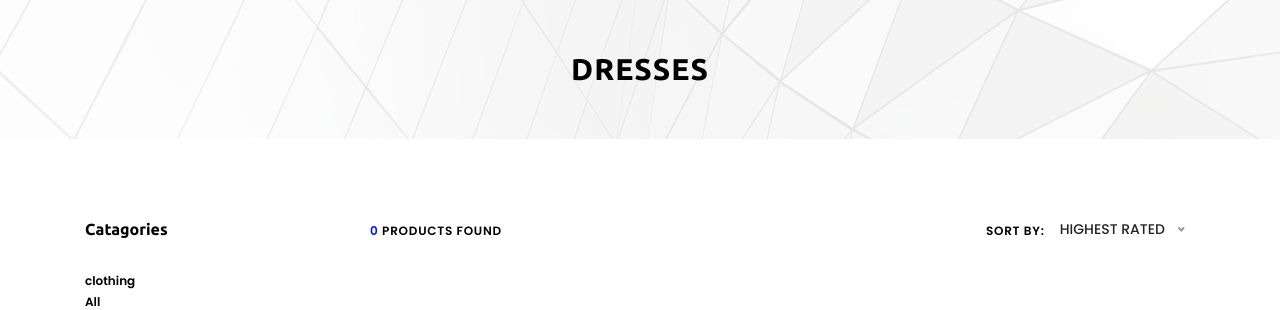
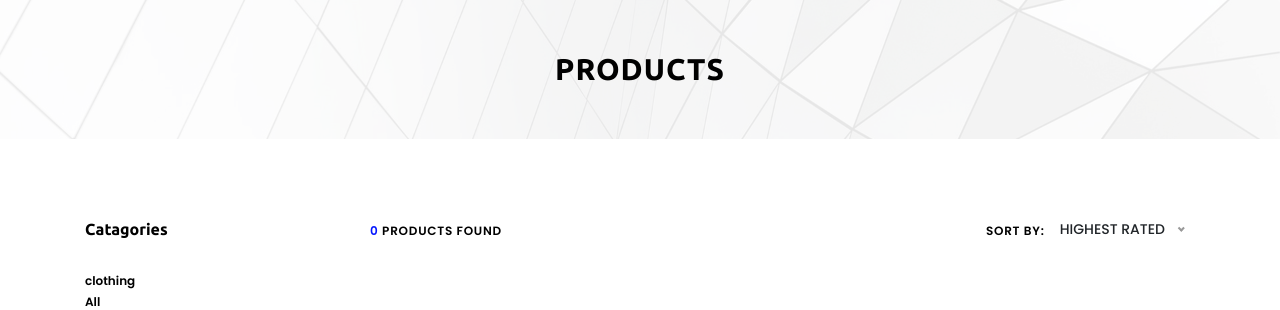
Before and after one commit to marush-in/ec, a Django app: page /products/ in a window 1280 px wide. Shown: the part 86-396 px from the top of the page. Run offline with Django 3.2, Linux system fonts and the light colour scheme; data that the repository does not hold is empty; some libraries are stand-ins or nearby versions; some web fonts are replaced.

Commit message:
タイトルの変更

```diff
--- a/app/templates/products/product_list.html
+++ b/app/templates/products/product_list.html
@@ -17,7 +17,7 @@
       <div class="row h-100 align-items-center">
         <div class="col-12">
           <div class="page-title text-center">
-            <h2>dresses</h2>
+            <h2>Products</h2>
           </div>
         </div>
       </div>
```
